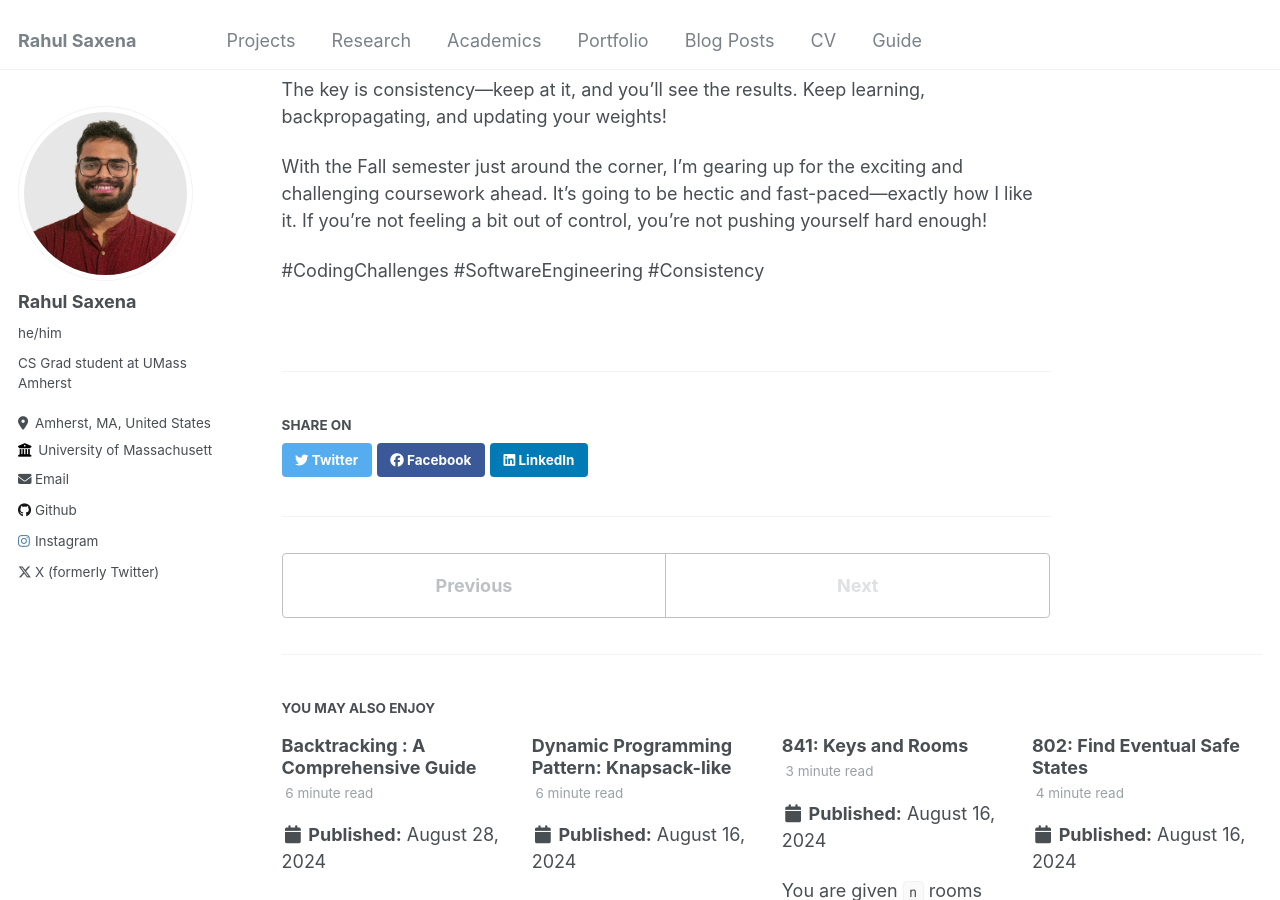
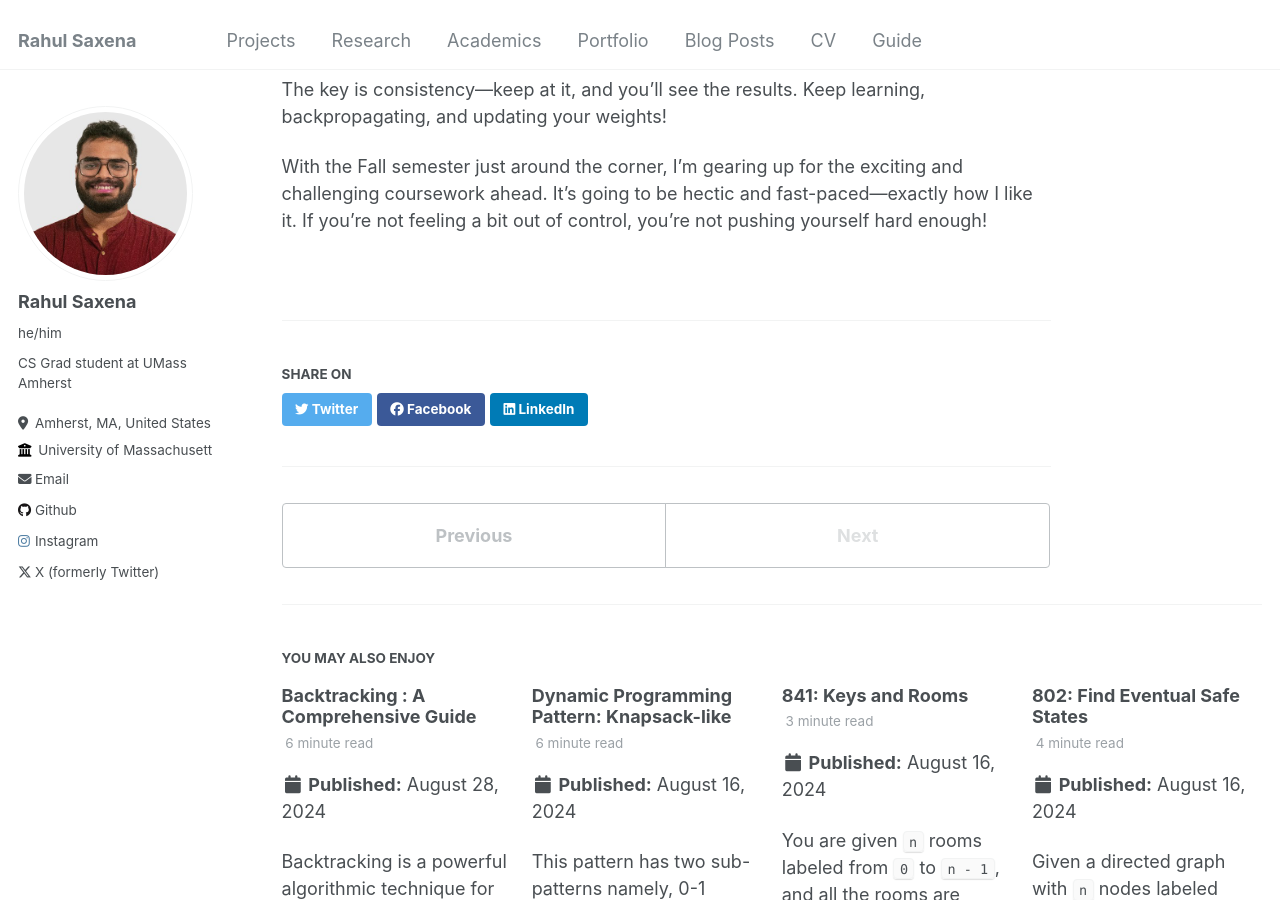
Before and after one commit to raahulsaxena/raahulsaxena.github.io, a Jekyll site: the page built from _posts/2024-08-31-dcc-august.md, in a window 1280 px wide and 900 px high, scrolled down 1114 px. Built offline with Jekyll 4.4.1, drawn with Linux system fonts in a browser that asks for light colours.

Commit message:
added a new blogpost on DCC

```diff
--- a/_posts/2024-08-31-dcc-august-2024.md
+++ b/_posts/2024-08-31-dcc-august.md
@@ -1,7 +1,7 @@
 ---
 title: "Achieving Consistency: Earning the DCC August 2024 and 50 Days in 2024 Badges"
 date: 2024-08-31
-permalink: /posts/2024/08/achieving-consistency-dcc-august-2024/
+permalink: /posts/2024/08/dcc-august-2024/
 tags: [LeetCode, Coding Challenges, Software Engineering, Consistency]
     - leetcode
     - daily-coding-challenge
@@ -33,5 +33,3 @@
 The key is consistency—keep at it, and you’ll see the results. Keep learning, backpropagating, and updating your weights!
 
 With the Fall semester just around the corner, I’m gearing up for the exciting and challenging coursework ahead. It’s going to be hectic and fast-paced—exactly how I like it. If you’re not feeling a bit out of control, you’re not pushing yourself hard enough!
-
-#CodingChallenges #SoftwareEngineering #Consistency
```
